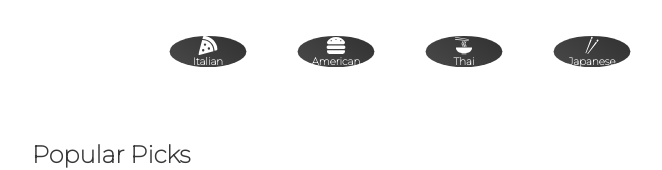
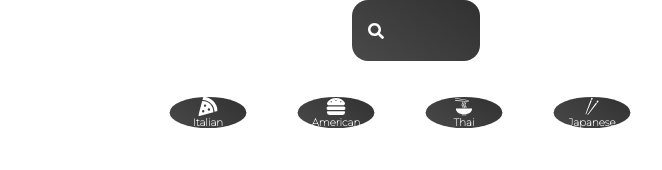
Before and after one commit to TroyBohrer8/Recipe_Site, a React (Create React App) app in the folder my-app/: page / in a window 1280 px wide. Shown: the top 170 px of the page, without its empty margins (224-886 px from the left). Built offline with nearby package versions, Linux system fonts and the light colour scheme; no server answers.

Commit message:
completed search bar, still cant get pages to render

```diff
--- a/my-app/public/index.html
+++ b/my-app/public/index.html
@@ -13,7 +13,7 @@
     <link rel="preconnect" href="https://fonts.googleapis.com" />
     <link rel="preconnect" href="https://fonts.gstatic.com" crossorigin />
     <link
-      href="https://fonts.googleapis.com/css2?family=Montserrat:wght@100&display=swap"
+      href="https://fonts.googleapis.com/css2?family=Montserrat:wght@100&family=Mukta&display=swap"
       rel="stylesheet"
     />
     <!--
--- a/my-app/src/App.js
+++ b/my-app/src/App.js
@@ -1,11 +1,13 @@
 import Pages from "./pages/Pages";
 import Category from "./components/Category";
 import { BrowserRouter } from "react-router-dom";
+import Search from "./components/Search";
 
 function App() {
   return (
     <div className="App">
       <BrowserRouter>
+        <Search />
         <Category />
         <Pages />
       </BrowserRouter>
--- /dev/null
+++ b/my-app/src/components/Search.jsx
@@ -0,0 +1,57 @@
+import styled from "styled-components";
+import { useState } from "react";
+import { FaSearch } from "react-icons/fa";
+import { useNavigate } from "react-router-dom";
+
+function Search() {
+  const [input, setInput] = useState("");
+  const navigate = useNavigate();
+
+  const submitHandler = (e) => {
+    e.preventDefault();
+    navigate("/searched" + input);
+  };
+
+  return (
+    <FormStyle onSubmit={submitHandler}>
+      <div>
+        <FaSearch></FaSearch>
+        <input
+          onChange={(e) => setInput(e.target.value)}
+          type="text"
+          value={input}
+        />
+      </div>
+    </FormStyle>
+  );
+}
+
+const FormStyle = styled.div`
+  margin: 0rem 20rem;
+
+  div {
+    width: 100%;
+    position: relative;
+  }
+
+  input {
+    border: none;
+    background: linear-gradient(35deg, #494949, #313131);
+    font-size: 1.5rem;
+    color: white;
+    padding: 1rem 3rem;
+    border: none;
+    border-radius: 1rem;
+    outline: none;
+    width: 100%;
+  }
+  svg {
+    position: absolute;
+    top: 50%;
+    left: 0%;
+    transform: translate(100%, -50%);
+    color: white;
+  }
+`;
+
+export default Search;
--- a/my-app/src/pages/Cuisine.jsx
+++ b/my-app/src/pages/Cuisine.jsx
@@ -9,7 +9,8 @@
   let params = useParams();
 
   const getCuisine = async (name) => {
-    const api = await fetch(`https://api.spoonacular.com/recipes/complexSearch?apiKey=${process.env.REACT_APP_API_KEY}&cuisine=${name}`
+    const api = await fetch(
+      `https://api.spoonacular.com/recipes/complexSearch?apiKey=${process.env.REACT_APP_API_KEY}&cuisine=${name}`
     );
     const data = await api.json();
     setCuisine(data.recipes);
--- a/my-app/src/pages/Pages.jsx
+++ b/my-app/src/pages/Pages.jsx
@@ -1,13 +1,15 @@
 import React from "react";
 import Home from "./Home";
+import Cuisine from "./Cuisine";
+import Searched from "./Searched";
 import { Route, Routes } from "react-router-dom";
-import Cuisine from "./Cuisine";
 
 function Pages() {
   return (
     <Routes>
       <Route path="/" element={<Home />} />
-      <Route path="/cuisine" element={<Cuisine />} />
+      <Route path="/cuisine:type" element={<Cuisine />} />
+      <Route path="/searched/:seach" element={<Searched />} />
     </Routes>
   );
 }
--- /dev/null
+++ b/my-app/src/pages/Searched.jsx
@@ -0,0 +1,58 @@
+import React from "react";
+import { useEffect, useState } from "react";
+import { useParams } from "react-router-dom";
+import styled from "styled-components";
+
+function Searched() {
+  const [seachedRecipes, setSearchedRecipes] = useState([]);
+  let params = useParams();
+
+  const getSearched = async (name) => {
+    const api = await fetch(
+      `https://api.spoonacular.com/recipes/complexSearch?apiKey=${process.env.REACT_APP_API_KEY}&query=${name}`
+    );
+    const data = await api.json();
+    setSearchedRecipes(data.recipes);
+  };
+
+  useEffect(() => {
+    getSearched(params.search);
+  }, [params.search]);
+
+  return <div>
+    <Grid>
+      {setSearchedRecipes.map((item) => {
+        return (
+          <Card key={item.id}>
+            <img src={item.image} alt=""/>
+            <h4>{item.title}</h4>
+          </Card>
+        )
+      })}
+    </Grid>
+  </div>;
+}
+
+const Grid = styled.div`
+  display: grid;
+  grid-template-columns: repeat(auto-fit, minmax(20rem, 1fr));
+  grid-gap: 3rem;
+`;
+
+const Card = styled.div`
+  img {
+    width: 100%;
+    border-radius: 2rem;
+  }
+
+  a {
+    text-decoration: none;
+  }
+
+  h4 {
+    text-align: center;
+    padding: 1rem;
+  }
+`;
+
+export default Searched;
```
